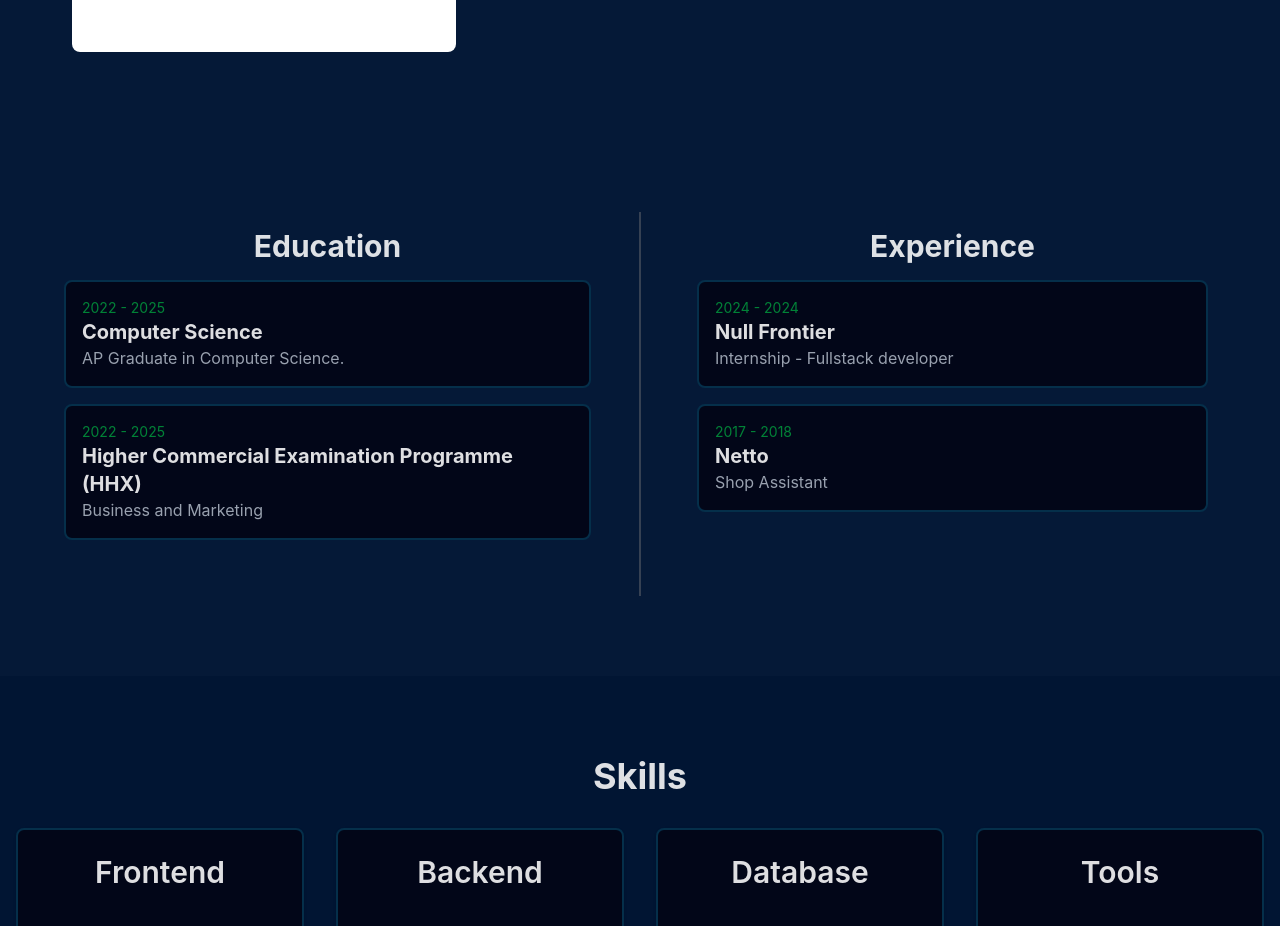
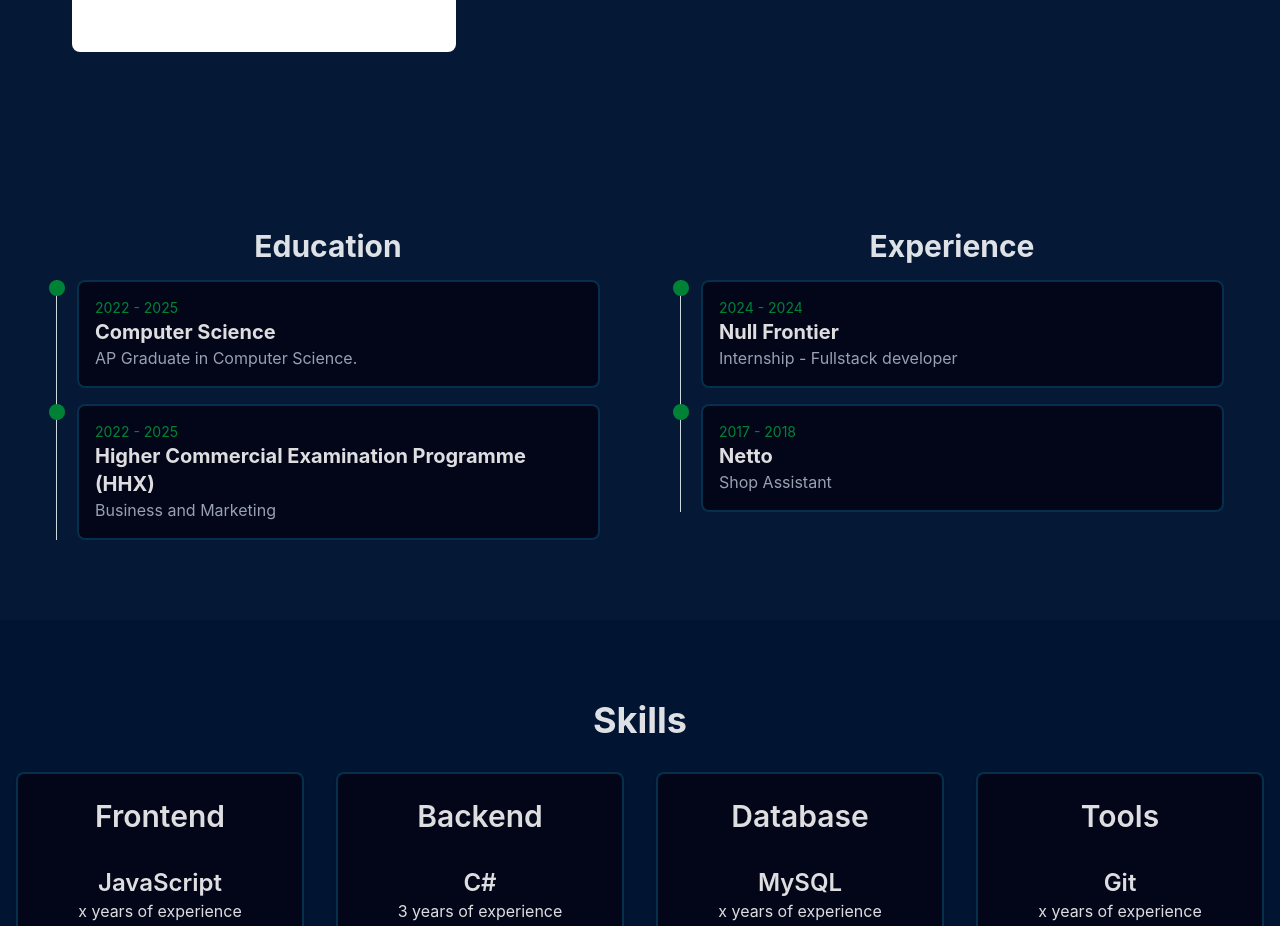
Before and after one commit to oliv6362/myportfolio, a React (Vite) app: page / in a window 1280 px wide. Shown: the part 1220-2146 px from the top of the page. Built offline with nearby package versions, Linux system fonts and the light colour scheme.

Commit message:
Added a timeline to experiencePart & educationPart components

```diff
--- a/src/components/aboutSection.tsx
+++ b/src/components/aboutSection.tsx
@@ -25,9 +25,9 @@
                 </article>
             </div>
 
-            <div className="grid grid-cols-1 md:grid-cols-[1fr_auto_1fr] max-w-7xl mx-auto px-4 py-20">
+            <div className="grid grid-cols-1 md:grid-cols-2 max-w-7xl mx-auto px-4 py-20">
                     <EducationPart/>
-                    <div className="hidden md:block border-l-2 border-gray-700 h-96"></div>
+                    {/*<div className="hidden md:block border-l-2 border-gray-700 h-96"></div>*/}
                     <ExperiencePart/>
             </div>
         </section>
--- a/src/components/parts/educationPart.tsx
+++ b/src/components/parts/educationPart.tsx
@@ -14,14 +14,19 @@
     ];
 
     return (
-        <section className="mt-4 px-12">
+        <section className="mt-4 px-10">
             <h2 className="text-3xl font-bold text-center">Education</h2>
-            <div>
+
+            <div className="relative border-s border-gray-300">
                 {education.map((edu, index) => (
-                    <div key={index} className="mt-4 text-md bg-slate-950 p-4 rounded-lg text-start border-2 border-sky-950">
-                        <p className="text-sm text-green-700">{edu.year}</p>
-                        <p className="text-xl font-bold">{edu.institution}</p>
-                        <p className="text-md text-gray-400">{edu.description}</p>
+                    <div key={index} className="pl-5">
+                        <div className="absolute w-4 h-4 bg-green-700 rounded-full -ml-7"></div>
+
+                        <div className="mt-4 text-md bg-slate-950 p-4 rounded-lg text-start border-2 border-sky-950">
+                            <p className="text-sm text-green-700">{edu.year}</p>
+                            <p className="text-xl font-bold">{edu.institution}</p>
+                            <p className="text-md text-gray-400">{edu.description}</p>
+                        </div>
                     </div>
                 ))}
             </div>
--- a/src/components/parts/experiencePart.tsx
+++ b/src/components/parts/experiencePart.tsx
@@ -13,17 +13,20 @@
         },
     ]
 
-
     return (
-        <section className="mt-4 px-14">
+        <section className="mt-4 px-10">
             <h2 className="text-3xl font-bold text-center">Experience</h2>
 
-            <div>
+            <div className="relative border-s border-gray-300 ">
                 {experience.map((exp, index) => (
-                    <div key={index} className="mt-4 text-md bg-slate-950 p-4 rounded-lg text-start border-2 border-sky-950">
-                        <p className="text-sm text-green-700">{exp.year}</p>
-                        <p className="text-xl font-bold">{exp.company}</p>
-                        <p className="text-md text-gray-400">{exp.position}</p>
+                    <div key={index} className="pl-5">
+                        <div className="absolute w-4 h-4 bg-green-700 rounded-full -ml-7"></div>
+
+                        <div className="mt-4 text-md bg-slate-950 p-4 rounded-lg text-start border-2 border-sky-950">
+                            <p className="text-sm text-green-700">{exp.year}</p>
+                            <p className="text-xl font-bold">{exp.company}</p>
+                            <p className="text-md text-gray-400">{exp.position}</p>
+                        </div>
                     </div>
                 ))}
             </div>
```
